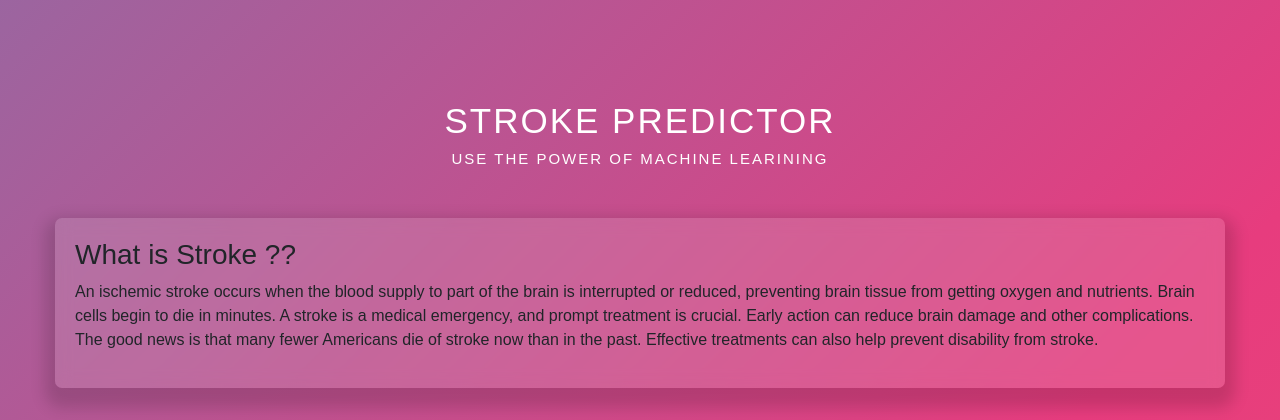
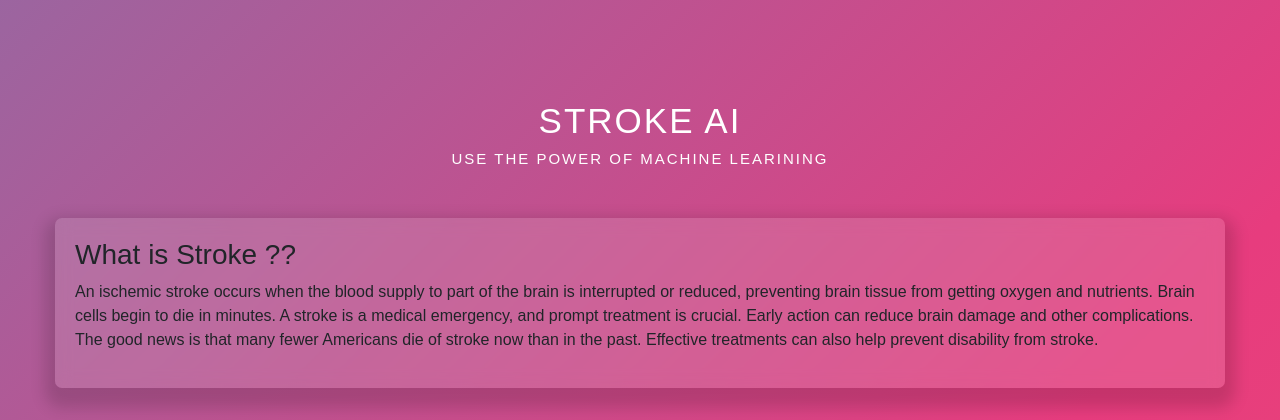
Before and after one commit to MRMYSTERY003/Stroke-AI, a Flask app: page / in a window 1280 px wide. Shown: the top 420 px of the page. Run offline with Flask 2, Linux system fonts and the light colour scheme; parts of the project's set-up code (start-up, migrations or seed data) failed here and were passed over.

Commit message:
Update index.html

```diff
--- a/templates/index.html
+++ b/templates/index.html
@@ -19,7 +19,7 @@
     <link href="../static/styles/style.css" rel='stylesheet' type='text/css' media="all">
   </head>
   <body>
-    <h1>Stroke Predictor</h1>
+    <h1>Stroke AI</h1>
 
     <div class="intro">
       <h2>Use the Power of Machine Learining</h2>
```
